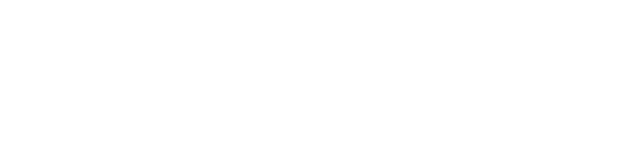
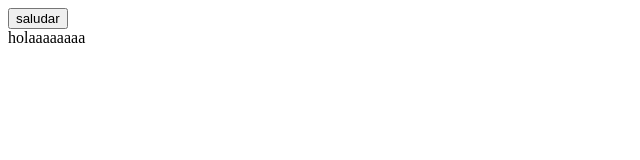
Before and after one commit to csdev19/repoblog, a website: page reloj/index.html in a window 1280 px wide. Shown: the whole page, without its empty margins (0-640 px from the left). Drawn offline with Linux system fonts and the light colour scheme.

Commit message:
agrego un evento

```diff
--- a/reloj/index.html
+++ b/reloj/index.html
@@ -8,7 +8,10 @@
   <link rel="stylesheet" href="styles.css">
 </head>
 <body>
-  <div class="container"></div>
-  <script type="module" src="index.js"></script>
+  <div id="container">
+    <span id="contador"></span>
+    <button onclick="hola()">saludar</button>
+  </div>
+  <script  src="index.js"></script>
 </body>
 </html>
--- a/reloj/index.js
+++ b/reloj/index.js
@@ -4,3 +4,17 @@ console.log('hey')
 
 
 const container = document.getElementById('container');
+console.log("container", container)
+
+const palabra = document.createElement('div')
+
+
+
+palabra.innerText = 'holaaaaaaaa'
+
+container.appendChild(palabra)
+
+
+function hola(){
+  console.log('gola')
+}
```
